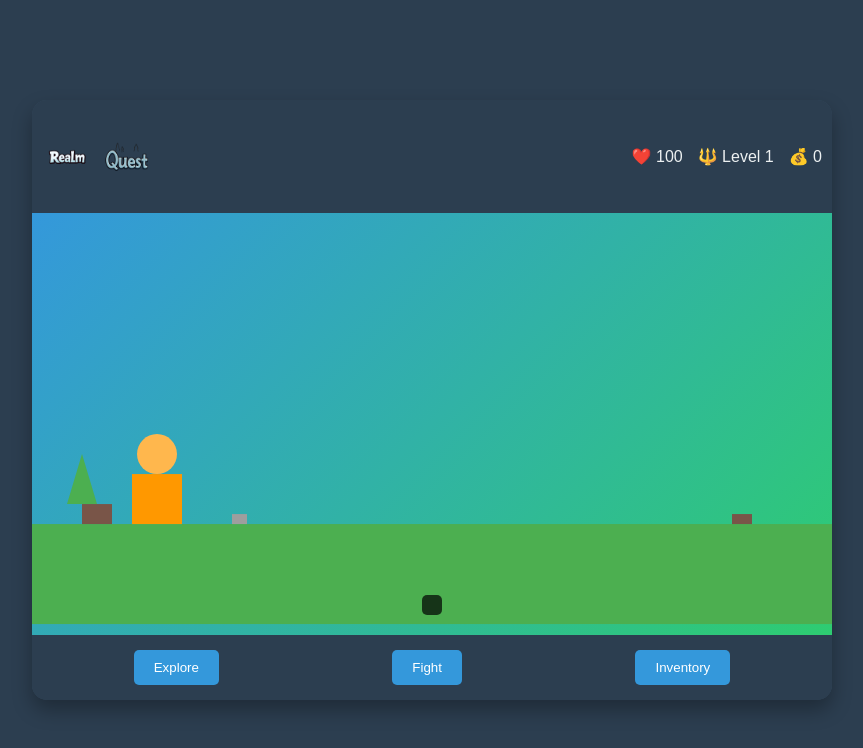
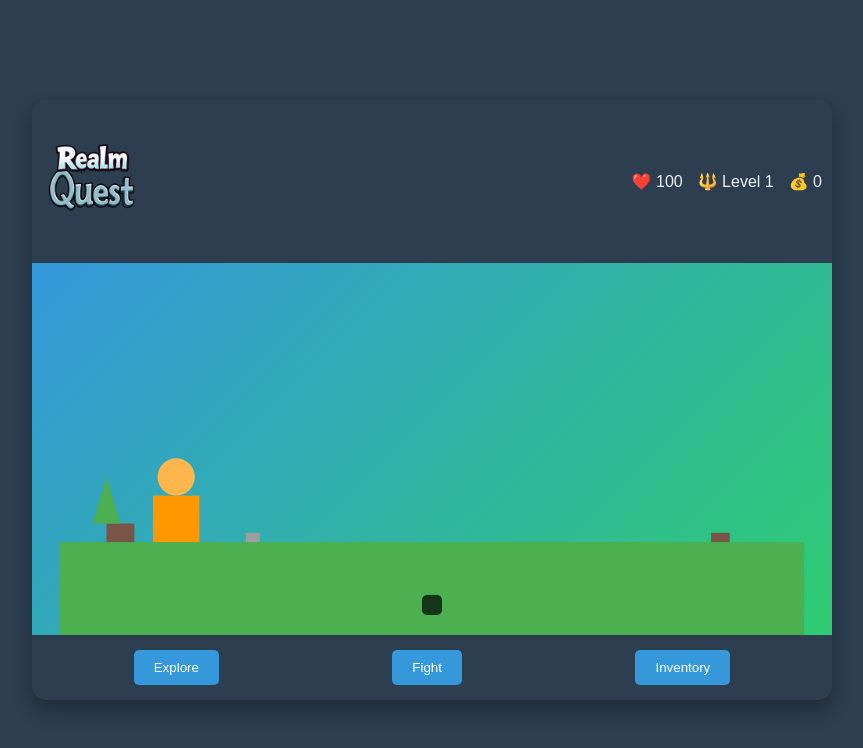
Before and after one commit to websimapi/websim-realm-quest-hero-s-journey, a plain HTML site: page index.html in a window 1280 px wide. Shown: the whole page, without its empty margins (208-1071 px from the left). Drawn offline with Linux system fonts and the light colour scheme.

Commit message:
v12: Make both realm and quest images twice as but and put the word Realm ontop of the quest image but up about 1/4 the neighbor the image

```diff
--- a/index.html
+++ b/index.html
@@ -13,15 +13,24 @@
             flex-direction: column;
             align-items: center;
             gap: 10px;
+            position: relative;
         }
         #game-header .logo-container {
             display: flex;
             align-items: center;
             gap: 10px;
+            position: relative;
         }
         #realm-logo, #quest-logo {
-            max-height: 50px;
+            max-height: 100px;
             object-fit: contain;
+        }
+        #realm-logo {
+            position: absolute;
+            top: -25px;
+            left: 50%;
+            transform: translateX(-50%);
+            z-index: 1;
         }
     </style>
 </head>
```
